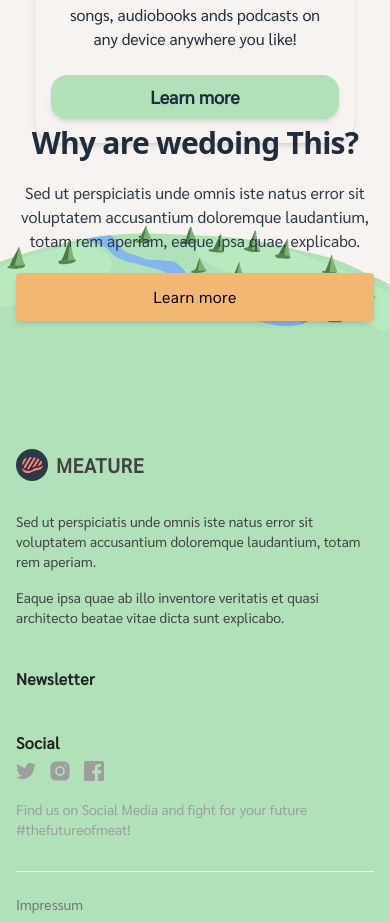
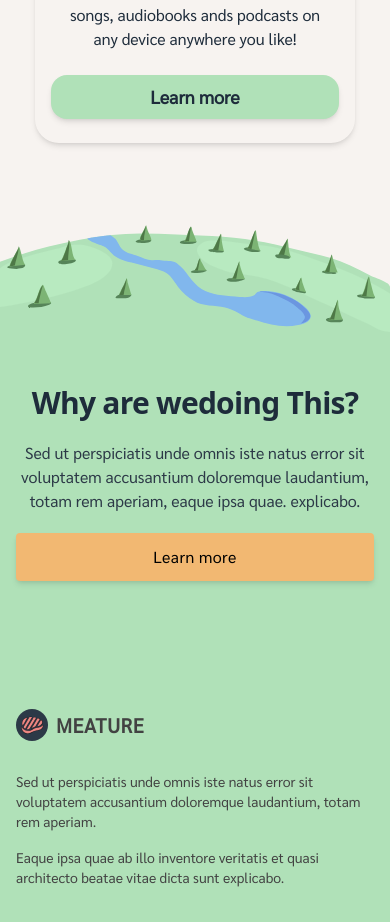
Before and after one commit to KlotzJesse/meature, a Next.js app: page / in a window 390 px wide. Shown: the part 1887-2809 px from the top of the page. Built offline with nearby package versions, Linux system fonts and the light colour scheme.

Commit message:
Fix mobile resp

```diff
--- a/components/WhySection.tsx
+++ b/components/WhySection.tsx
@@ -1,8 +1,8 @@
 export const ContentLeft = () => {
   return (
-    <div className="relative flex flex-col py-0 lg:pt-0 lg:flex-col lg:pb-0">
-      <img src="/why.svg" alt="" className="w-full" />
-      <div className="absolute bottom-0 left-0 right-0 flex flex-col items-center w-full max-w-xl px-4 mx-auto text-center md:px-0 lg:px-8 lg:max-w-screen-xl">
+    <div className="relative flex flex-col py-0 lg:pt-0 lg:flex-col lg:pb-0 bg-primary">
+      <img src="/why.svg" alt="" className="w-full bg-meatureWhite" />
+      <div className="bottom-0 left-0 right-0 flex flex-col items-center w-full max-w-xl px-4 mx-auto text-center md:absolute md:px-0 lg:px-8 lg:max-w-screen-xl">
         <div className="mb-16 lg:mb-11 lg:max-w-lg lg:pr-5">
           <h2 className="mb-5 font-sans text-3xl font-bold tracking-tight text-primaryText sm:text-4xl sm:leading-none md:text-center">
             Why are we
```
